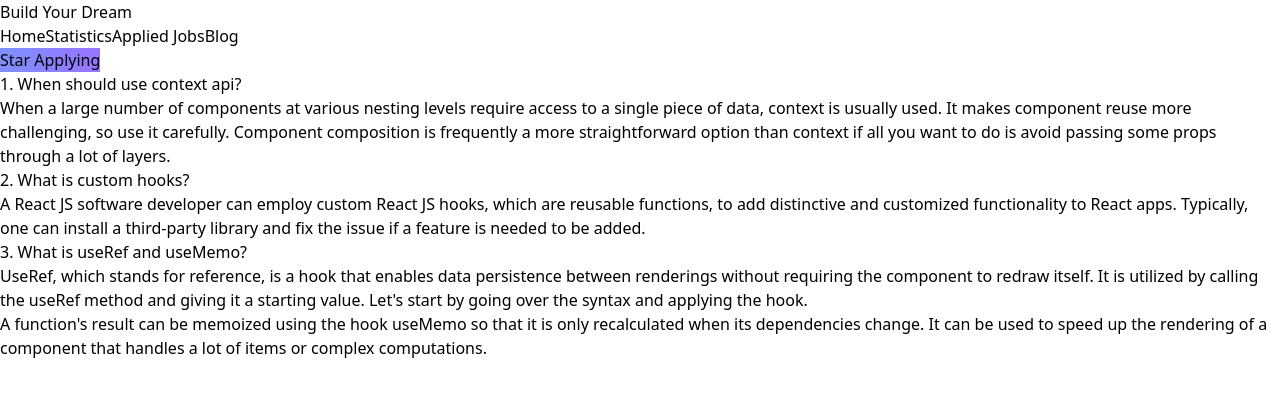
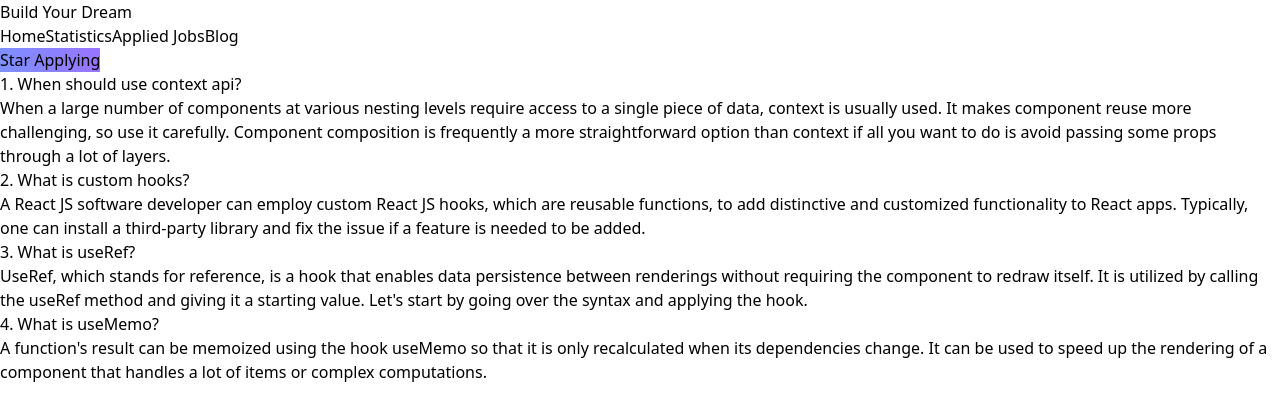
Before and after one commit to mahadi61/build-your-dream, a React (Vite) app: page /blog in a window 1280 px wide. Shown: the top 420 px of the page. Built offline with nearby package versions, Linux system fonts and the light colour scheme.

Commit message:
banner added

```diff
--- a/src/components/AppliedJobs/AppliedJobs.jsx
+++ b/src/components/AppliedJobs/AppliedJobs.jsx
@@ -25,7 +25,23 @@ const AppliedJobs = () => {
 
   return (
     <div>
-      <div className="flex justify-end items-center gap-3">
+      <div className="">
+        <div className="flex justify-between items-center  relative -mt-28 -z-10">
+          <img
+            className=" bottom-0 left-0"
+            src="https://i.ibb.co/K60bF50/Vector.png"
+            alt=""
+          />
+          <h2 className="text-2xl font-bold">Applied Jobs</h2>
+
+          <img
+            className="top-0 right-0"
+            src="https://i.ibb.co/Tt8BFYN/Vector-1.png"
+            alt=""
+          />
+        </div>
+      </div>
+      <div className="flex justify-end items-center gap-3 mt-14">
         <button
           onClick={() => handleChangeJobType("Remote")}
           className="hover:bg-blue-700 hover:text-white py-2 px-5 border-solid border-2 rounded-lg border-indigo-600"
--- a/src/components/Blog/Blog.jsx
+++ b/src/components/Blog/Blog.jsx
@@ -20,19 +20,20 @@ const Blog = () => {
         to React apps. Typically, one can install a third-party library and fix
         the issue if a feature is needed to be added.
       </p>
-      <h3 className="text-2xl font-bold my-3">
-        3. What is useRef and useMemo?
-      </h3>
+      <h3 className="text-2xl font-bold my-3">3. What is useRef?</h3>
       <p>
         UseRef, which stands for reference, is a hook that enables data
         persistence between renderings without requiring the component to redraw
         itself. It is utilized by calling the useRef method and giving it a
         starting value. Let's start by going over the syntax and applying the
         hook.
-        <br />A function's result can be memoized using the hook useMemo so that
-        it is only recalculated when its dependencies change. It can be used to
-        speed up the rendering of a component that handles a lot of items or
-        complex computations.
+      </p>
+      <h3 className="text-2xl font-bold my-3">4. What is useMemo?</h3>
+      <p>
+        A function's result can be memoized using the hook useMemo so that it is
+        only recalculated when its dependencies change. It can be used to speed
+        up the rendering of a component that handles a lot of items or complex
+        computations.
       </p>
     </div>
   );
--- a/src/components/JobDetails/JobDetails.jsx
+++ b/src/components/JobDetails/JobDetails.jsx
@@ -13,7 +13,22 @@ const JobDetails = () => {
 
   return (
     <>
-      <h2 className="mb-5 text-3xl text-center font-bold">Job Details</h2>
+      <div className="">
+        <div className="flex justify-between items-center  relative -mt-28 -z-10">
+          <img
+            className=" bottom-0 left-0"
+            src="https://i.ibb.co/K60bF50/Vector.png"
+            alt=""
+          />
+          <h2 className="mb-5 text-3xl text-center font-bold">Job Details</h2>
+          <img
+            className="top-0 right-0"
+            src="https://i.ibb.co/Tt8BFYN/Vector-1.png"
+            alt=""
+          />
+        </div>
+      </div>
+
       <div className="grid grid-cols-2 gap-x-6	mt-10">
         <div>
           <p className="text-xl font-bold text-gray-600 mb-5">
```
